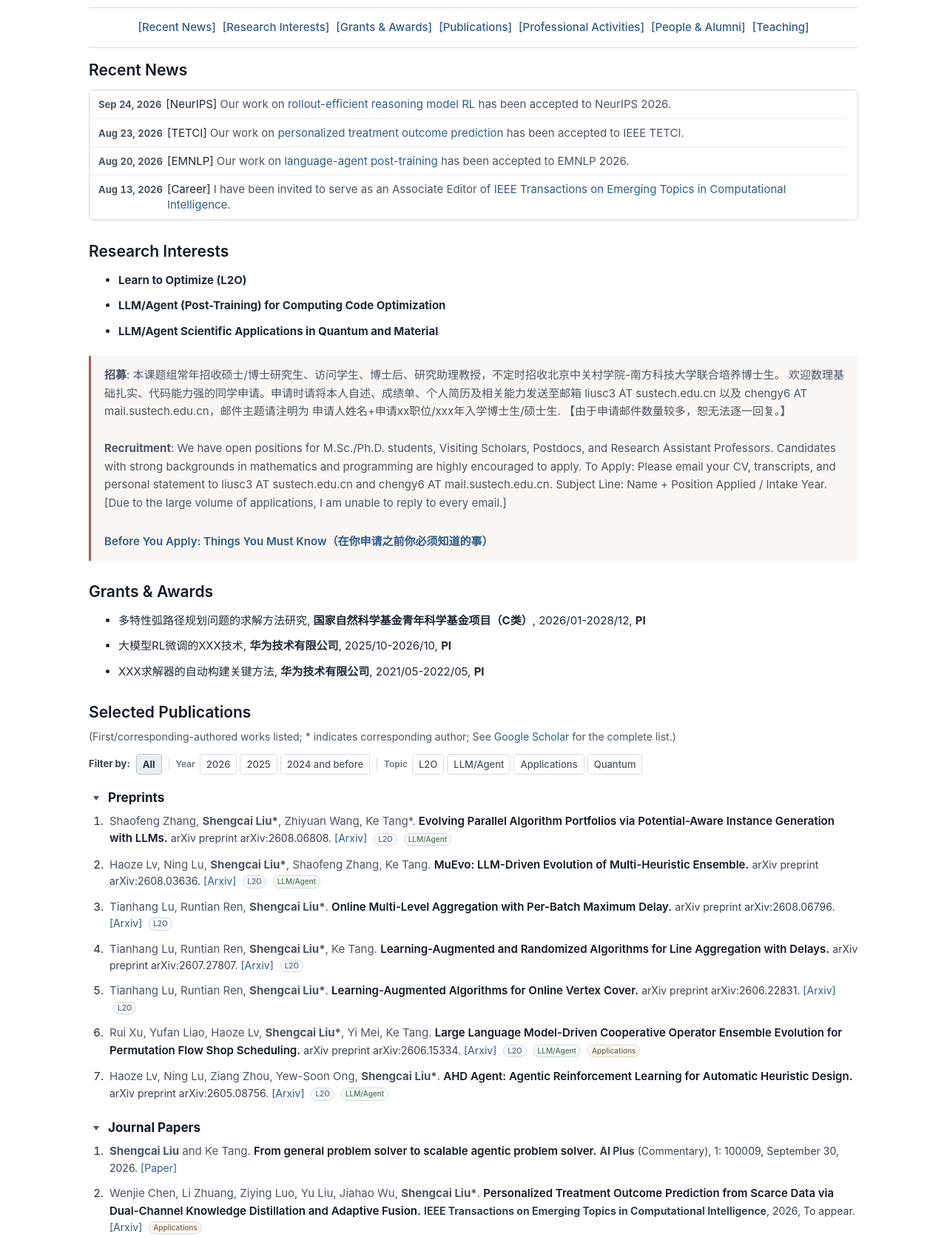
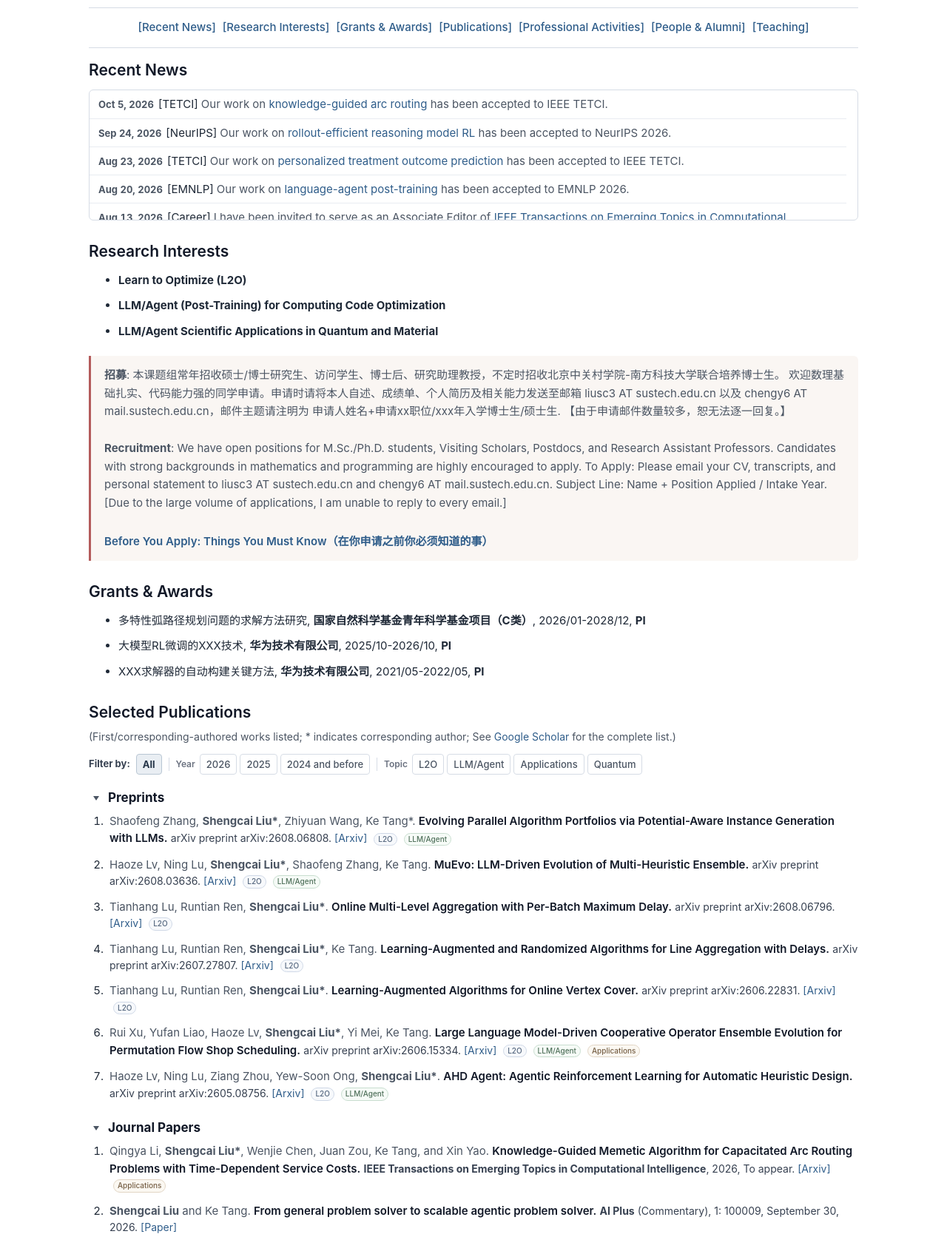
Before and after one commit to senshineL/senshinel.github.io, a plain HTML site: page index.html in a window 1280 px wide. Shown: the part 720-2392 px from the top of the page at 74% size. Drawn offline with Linux system fonts and the light colour scheme; some packages are replaced by stand-ins of ours; a script that the page names is missing.

Commit message:
update tetci paper

```diff
--- a/index.html
+++ b/index.html
@@ -820,6 +820,11 @@
     <div class="news-panel">
         <div class="news-window" tabindex="0" aria-label="Recent news items">
             <ul class="news-list">
+
+                <li class="news-item">
+                    <time class="news-date">Oct 5, 2026</time>
+                    <span class="news-content"><span class="news-category">[TETCI]</span>Our work on <a href='https://arxiv.org/abs/2507.21740'>knowledge-guided arc routing</a> has been accepted to IEEE TETCI.</span>
+                </li>
 
                 <li class="news-item">
                     <time class="news-date">Sep 24, 2026</time>
@@ -1106,6 +1111,12 @@
     <ol class="publication-list">
 
         <li class="publication-item" data-publication-item>
+            <span class="publication-authors">Qingya Li, <b>Shengcai Liu*</b>, Wenjie Chen, Juan Zou, Ke Tang, and Xin Yao.</span>
+            <span class="publication-title">Knowledge-Guided Memetic Algorithm for Capacitated Arc Routing Problems with Time-Dependent Service Costs.</span>
+            <span class="publication-venue"><b>IEEE Transactions on Emerging Topics in Computational Intelligence</b>, 2026, To appear. <a href='https://arxiv.org/abs/2507.21740'>[Arxiv]</a> <span class="publication-tag" data-tag="Applications">Applications</span></span>
+        </li>
+
+        <li class="publication-item" data-publication-item>
             <span class="publication-authors"><b>Shengcai Liu</b> and Ke Tang.</span>
             <span class="publication-title">From general problem solver to scalable agentic problem solver.</span>
             <span class="publication-venue"><b>AI Plus</b> (Commentary), 1: 100009, September 30, 2026. <a href='https://www.the-innovation.org/ai-plus/article/doi/10.59717/ipj.aiplus.2026.100009'>[Paper]</a></span>
@@ -1511,7 +1522,7 @@
 
             <!-- 2. Last Updated 部分 -->
             <!-- 使用 Python (build.py) 传入的 build_date 变量 -->
-            &copy; Shengcai LIU. Last updated: 2026-09-30.
+            &copy; Shengcai LIU. Last updated: 2026-10-05.
         </p>
     </div>
     <script type="text/javascript">
```
Also changed, not shown: 1 other file.
